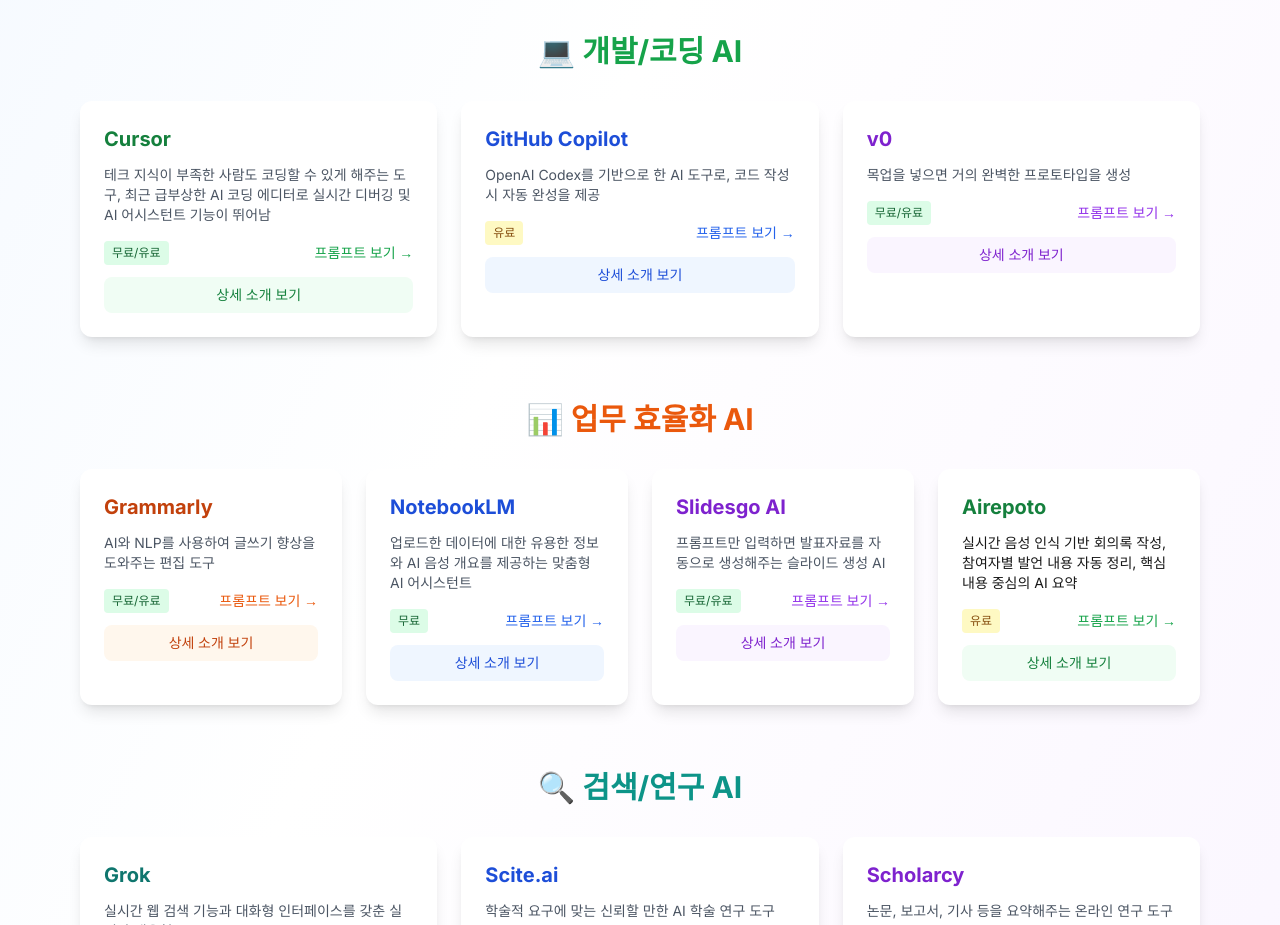
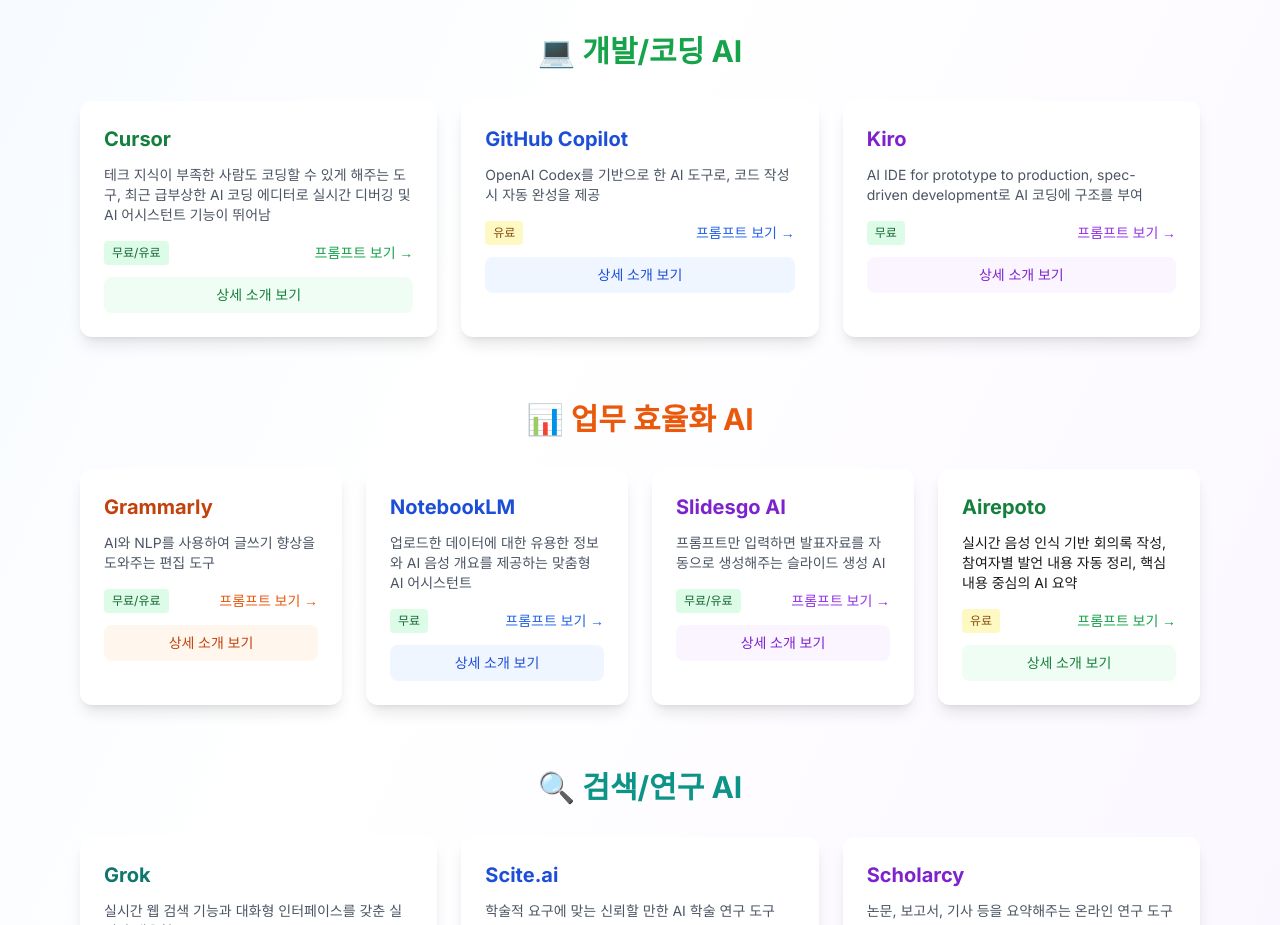
Before and after one commit to choijinwon/promptedu, a Next.js app: page /ai-tools in a window 1280 px wide. Shown: the part 1300-2225 px from the top of the page. Built offline with nearby package versions, Linux system fonts and the light colour scheme.

Commit message:
🔄 v0를 Kiro로 이름 변경 - 디렉토리 경로 및 메인 페이지 링크 업데이트

```diff
--- a/src/app/ai-tools/page.tsx
+++ b/src/app/ai-tools/page.tsx
@@ -322,18 +322,18 @@
             </div>
 
             <div className="bg-white rounded-xl p-6 shadow-lg hover:shadow-xl transition-shadow">
-              <h3 className="text-xl font-bold mb-3 text-purple-700">v0</h3>
+              <h3 className="text-xl font-bold mb-3 text-purple-700">Kiro</h3>
               <p className="text-gray-600 mb-4 text-sm">
-                목업을 넣으면 거의 완벽한 프로토타입을 생성
+                AI IDE for prototype to production, spec-driven development로 AI 코딩에 구조를 부여
               </p>
               <div className="flex justify-between items-center mb-3">
-                <span className="text-xs bg-green-100 text-green-800 px-2 py-1 rounded">무료/유료</span>
-                <Link href="/marketplace?category=v0" className="text-purple-600 hover:text-purple-800 text-sm font-medium">
+                <span className="text-xs bg-green-100 text-green-800 px-2 py-1 rounded">무료</span>
+                <Link href="/marketplace?category=kiro" className="text-purple-600 hover:text-purple-800 text-sm font-medium">
                   프롬프트 보기 →
                 </Link>
               </div>
               <Link
-                href="/ai-tools/v0"
+                href="/ai-tools/kiro"
                 className="block w-full text-center bg-purple-50 hover:bg-purple-100 text-purple-700 py-2 px-4 rounded-lg transition-colors text-sm font-medium"
               >
                 상세 소개 보기
```
Also changed, not shown: src/app/ai-tools/kiro/page.tsx (renamed from src/app/ai-tools/v0/page.tsx).
